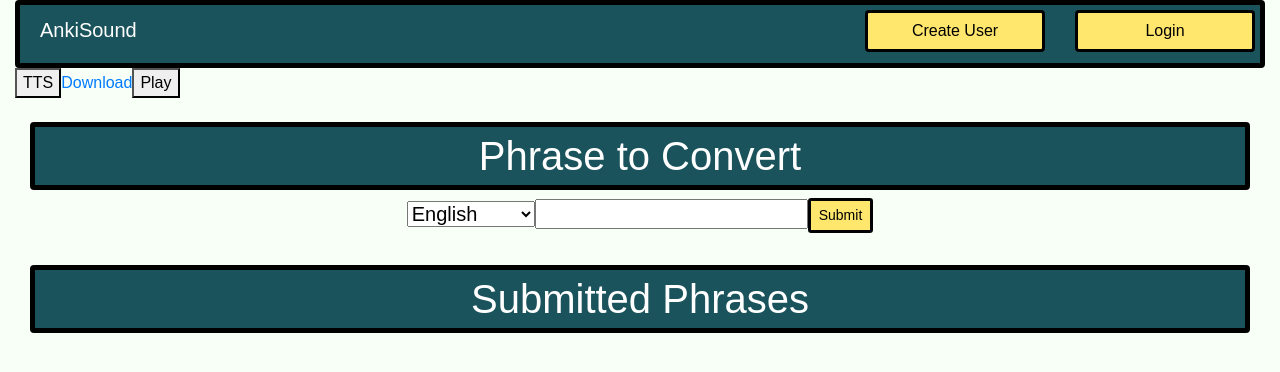
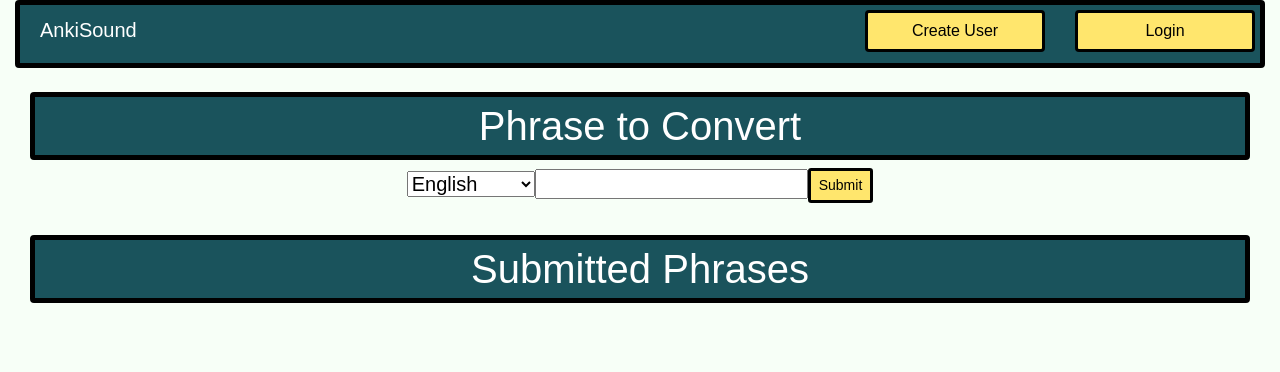
Before and after one commit to bretfunk/anki_sound_frontend, a React (Create React App) app: page / in a window 1280 px wide. Shown: the top 372 px of the page. Built offline with nearby package versions, Linux system fonts and the light colour scheme.

Commit message:
upgraded download functionality

```diff
--- a/src/App.js
+++ b/src/App.js
@@ -70,22 +70,30 @@ class App extends Component {
     this.createPhrase   = this.createPhrase.bind(this)
     this.format         = this.format.bind(this)
     this.logOut         = this.logOut.bind(this)
-    this.tts            = this.tts.bind(this)
+    this.createFile     = this.createFile.bind(this)
     this.play           = this.play.bind(this)
+    this.formatFileName = this.formatFileName.bind(this)
   }
 
   play = () => {
     this.audio.play();
   }
 
-  tts(phrase, language, file_name) {
-    axios.get(URL() + `audio?phrase=${phrase}&language=${language}&file_name=${file_name}`
-    //axios.get(URL() + 'audio?phrase=I love you&language=en&file_name=test',
+  createFile(rawPhrase) {
+    let phrase = rawPhrase.phrase
+    let language = languageHash[rawPhrase.language]
+    let fileName = this.formatFileName(phrase)
+    axios.get(URL() + `audio?phrase=${phrase}&language=${language}&file_name=${fileName}`
     )
       .then((response) => {
         debugger
       })
   }
+
+  formatFileName(phrase) {
+    return phrase.toString().trim().split(' ').join('_')
+  }
+
 
   loggingIn() {
     let change;
@@ -153,11 +161,8 @@ class App extends Component {
 
   format(phrase) {
     let language = languageHash[phrase.language]
-    //have newPhrase become file_name and have a newPhrase without the fluff become the phrase
-    //change the link to the new filename and include the language in the backend file structure
-    //run everything through App.js
-    let newPhrase = phrase.phrase.toString().trim().split(' ').join('_')
-    let link = `http://soundoftext.com/static/sounds/${language}/${newPhrase}.mp3`
+    let fileName = this.formatFileName(phrase.phrase)
+    let link = URL() + `${language}/${fileName}.mp3`
     return link
     }
 
@@ -165,12 +170,12 @@ class App extends Component {
   let orientation;
   if (this.state.loggedIn) {
       orientation = <div className="row text-center"> <div className="col-7">
-      <MainWindow format={this.format} addToDb={this.addToDb} loggedIn={this.state.loggedIn}/>
+      <MainWindow play={this.play} createFile={this.createFile} format={this.format} addToDb={this.addToDb} loggedIn={this.state.loggedIn} audio={this.audio} />
       </div> <div className="col-5">
       <SideWindow format={this.format} jwt={this.state.jwt}/> </div> </div>
   } else {
       orientation = <div className="text-center col-12"><MainWindow format={this.format}
-    loggedIn={this.state.loggedIn}/> </div>
+    audio={this.audio} loggedIn={this.state.loggedIn} createFile={this.createFile} play={this.play} /> </div>
   }
 
   let logging;
@@ -194,10 +199,6 @@ class App extends Component {
       creatingUser={this.creatingUser}/>
       {logging}
       {createUser}
-      <button onClick={this.tts}>TTS</button>
-      <a href="http://localhost:4000/weather.mp3" download>Download</a>
-      <audio ref={(audio) => { this.audio = audio; }} src="http://localhost:4000/test.mp3" type="audio/mp3"> </audio>
-      <button onClick={this.play}>Play</button>
       {orientation}
       </div>
     )
--- a/src/components/body.js
+++ b/src/components/body.js
@@ -10,6 +10,10 @@ class Body extends Component {
     this.savePhrase = this.savePhrase.bind(this);
   }
 
+  play = () => {
+    this.audio.play();
+  }
+
   savePhrase = (phrase) => {
     this.props.addToDb(phrase)
   }
@@ -18,6 +22,7 @@ class Body extends Component {
     this.setState({
       collection: [...this.state.collection, {language: phrase.language, phrase: phrase.phrase}]
     })
+    this.props.createFile(phrase)
   }
 
   render() {
@@ -30,13 +35,14 @@ class Body extends Component {
       button = ""
     }
 
-    let list = this.state.collection.map((phrase) =>
-      <tr>
+    let list = this.state.collection.map((phrase, index) =>
+      <tr key={index}>
       <td className= "btn-sm languageButtonColor text-dark btn text-left">{phrase.language}:</td>
       <td><h4>{phrase.phrase}</h4></td>
       <td><a className="btn secondaryButtonColor" href={this.props.format(phrase)}
-      className="btn mainButtonColor text-dark btn-sm text-right">Download </a></td>
-      <td><button>New Button</button></td>
+      className="btn mainButtonColor text-dark btn-sm text-right" download>Download </a></td>
+      <td><audio ref={(audio) => { this.audio = audio; }} src={this.props.format(phrase)} type="audio/mp3"> </audio></td>
+      <td><button onClick={this.play}>Play</button></td>
         {button}
       </tr>)
 
--- a/src/components/mainWindow.js
+++ b/src/components/mainWindow.js
@@ -7,7 +7,8 @@ class MainWindow extends Component {
     }
     return (
     <div className="mainWindowColor">
-      <Body format={this.props.format} addToDb={this.props.addToDb} loggedIn={this.props.loggedIn}/>
+      <Body play={this.props.play} createFile={this.props.createFile} format={this.props.format}
+      audio={this.props.audio} addToDb={this.props.addToDb} loggedIn={this.props.loggedIn}/>
       </div>
     )
   }
--- a/src/components/profile.js
+++ b/src/components/profile.js
@@ -31,7 +31,7 @@ class Profile extends Component {
       <tr><td className="btn-sm languageButtonColor text-dark btn text-left">
         {phrase.language}:</td><td><h4>{phrase.phrase}</h4></td>
         <td><a className="btn text-dark" href={this.props.format(phrase)}
-        className="btn mainButtonColor btn-sm text-dark text-right">Download</a></td></tr>
+        className="btn mainButtonColor btn-sm text-dark text-right" download>Download</a></td></tr>
       )
     }
 
```
